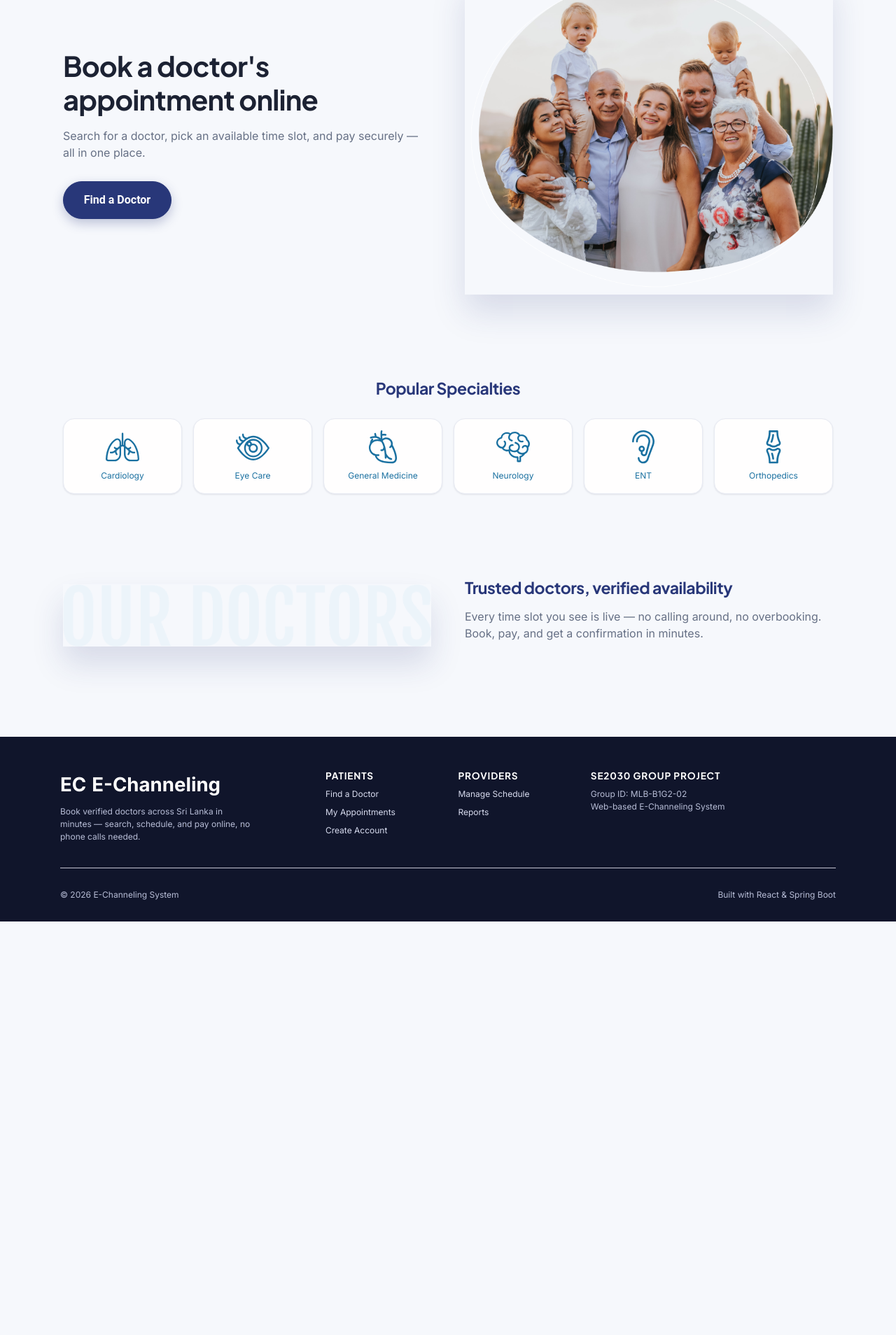
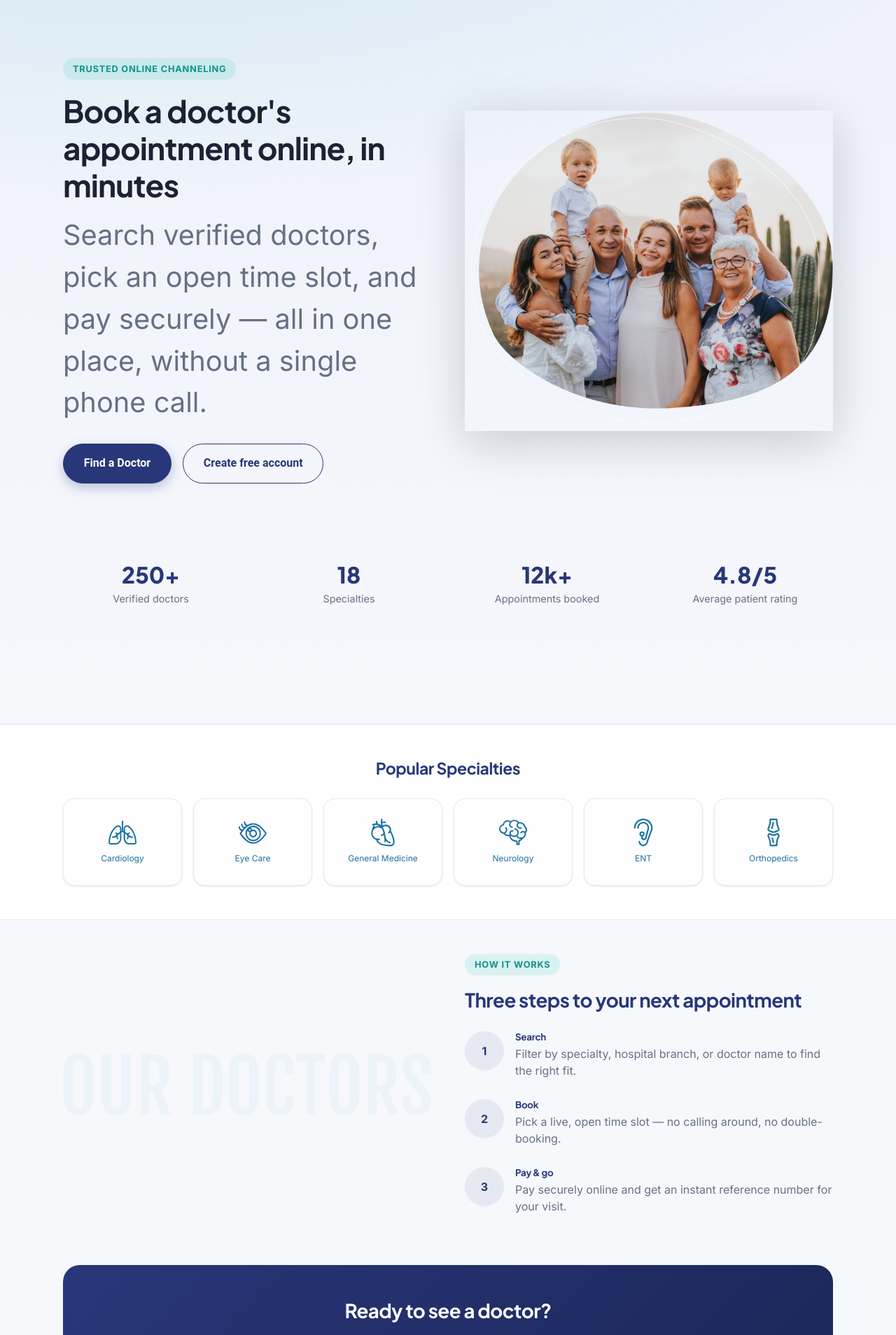
Before and after one commit to Chathu8616/e-channeling-system, a React (Vite) app in the folder echanneling-frontend/: page / in a window 1280 px wide. Shown: the part 149-2057 px from the top of the page at 70% size. Before the commit the page ends 1466 px from the top, so only its background shows below. Built offline with nearby package versions, Linux system fonts and the light colour scheme.

Commit message:
Redesign home page with hero, stats and how-it-works sections

```diff
--- a/echanneling-frontend/src/pages/HomePage.jsx
+++ b/echanneling-frontend/src/pages/HomePage.jsx
@@ -9,64 +9,131 @@ const SPECIALTIES = [
   { name: 'Orthopedics', icon: '/theme/img/icons/osteoporosis.svg' },
 ];
 
+const STATS = [
+  { number: '250+', label: 'Verified doctors' },
+  { number: '18', label: 'Specialties' },
+  { number: '12k+', label: 'Appointments booked' },
+  { number: '4.8/5', label: 'Average patient rating' },
+];
+
+const STEPS = [
+  {
+    title: 'Search',
+    body: 'Filter by specialty, hospital branch, or doctor name to find the right fit.',
+  },
+  {
+    title: 'Book',
+    body: 'Pick a live, open time slot — no calling around, no double-booking.',
+  },
+  {
+    title: 'Pay & go',
+    body: 'Pay securely online and get an instant reference number for your visit.',
+  },
+];
+
 export default function HomePage() {
   return (
     <div>
-      <section className="page-container">
+      <section className="hero-band">
+        <div className="page-container pb-5">
           <div className="row align-items-center g-5">
             <div className="col-lg-6">
-            <h1 className="mb-3">Book a doctor's appointment online</h1>
-            <p className="text-muted mb-4">
-              Search for a doctor, pick an available time slot, and pay securely — all in one
-              place.
+              <span className="eyebrow">Trusted online channeling</span>
+              <h1 className="mb-3" style={{ fontSize: '2.75rem' }}>
+                Book a doctor's appointment online, in minutes
+              </h1>
+              <p className="text-muted mb-4 fs-5">
+                Search verified doctors, pick an open time slot, and pay securely — all in one
+                place, without a single phone call.
               </p>
-            <Link to="/doctors" className="btn btn-primary rounded-pill px-4">
+              <div className="d-flex flex-wrap gap-3">
+                <Link to="/doctors" className="btn btn-primary btn-lg rounded-pill px-4">
                   Find a Doctor
                 </Link>
+                <Link to="/register" className="btn btn-outline-primary btn-lg rounded-pill px-4">
+                  Create free account
+                </Link>
+              </div>
             </div>
             <div className="col-lg-6 text-center">
               <img
                 src="/theme/img/gallery/hero.png"
                 alt="Doctor consulting a patient"
-              className="img-fluid rounded-4 shadow-sm"
+                className="img-fluid rounded-4 shadow-lg"
               />
+            </div>
+          </div>
+
+          <div className="row mt-5 pt-4 gy-4">
+            {STATS.map((s) => (
+              <div className="col-6 col-md-3 stat-tile" key={s.label}>
+                <div className="stat-number">{s.number}</div>
+                <div className="stat-label">{s.label}</div>
+              </div>
+            ))}
           </div>
         </div>
       </section>
 
-      <section className="page-container">
+      <section className="section-alt py-5">
+        <div className="page-container py-0">
           <h2 className="h4 text-center mb-4">Popular Specialties</h2>
           <div className="row g-3">
             {SPECIALTIES.map((s) => (
               <div className="col-6 col-md-4 col-lg-2" key={s.name}>
                 <Link
                   to={`/doctors?specialty=${encodeURIComponent(s.name)}`}
-                className="card h-100 text-center text-decoration-none py-3"
+                  className="card card-hover h-100 text-center text-decoration-none py-4 px-2"
                 >
-                <img src={s.icon} alt="" width="48" height="48" className="mx-auto mb-2" />
-                <span className="small text-body">{s.name}</span>
+                  <img src={s.icon} alt="" width="40" height="40" className="mx-auto mb-2" />
+                  <span className="small fw-semibold text-body">{s.name}</span>
                 </Link>
               </div>
             ))}
+          </div>
         </div>
       </section>
 
       <section className="page-container">
         <div className="row align-items-center g-5">
           <div className="col-lg-6 order-lg-2">
-            <h2 className="h4 mb-3">Trusted doctors, verified availability</h2>
-            <p className="text-muted">
-              Every time slot you see is live — no calling around, no overbooking. Book, pay, and
-              get a confirmation in minutes.
-            </p>
+            <span className="eyebrow">How it works</span>
+            <h2 className="h3 mb-4">Three steps to your next appointment</h2>
+            <div className="d-flex flex-column gap-4">
+              {STEPS.map((step, i) => (
+                <div className="d-flex gap-3" key={step.title}>
+                  <div className="icon-circle flex-shrink-0" style={{ margin: 0 }}>
+                    <span className="fw-bold" style={{ color: 'var(--brand)' }}>
+                      {i + 1}
+                    </span>
+                  </div>
+                  <div>
+                    <h3 className="h6 mb-1">{step.title}</h3>
+                    <p className="text-muted mb-0">{step.body}</p>
+                  </div>
+                </div>
+              ))}
+            </div>
           </div>
           <div className="col-lg-6 order-lg-1 text-center">
             <img
               src="/theme/img/gallery/doctors-us.png"
               alt="Our doctors"
-              className="img-fluid rounded-4 shadow-sm"
+              className="img-fluid rounded-4 shadow-md"
             />
           </div>
+        </div>
+      </section>
+
+      <section className="page-container pt-0">
+        <div className="cta-band text-center">
+          <h2 className="h3 mb-3">Ready to see a doctor?</h2>
+          <p className="mb-4" style={{ color: 'rgba(255,255,255,0.85)' }}>
+            Join thousands of patients booking their appointments online today.
+          </p>
+          <Link to="/register" className="btn btn-light btn-lg rounded-pill px-4 fw-semibold">
+            Get Started
+          </Link>
         </div>
       </section>
     </div>
```
Lines whose indentation alone changed are shown as unchanged.
